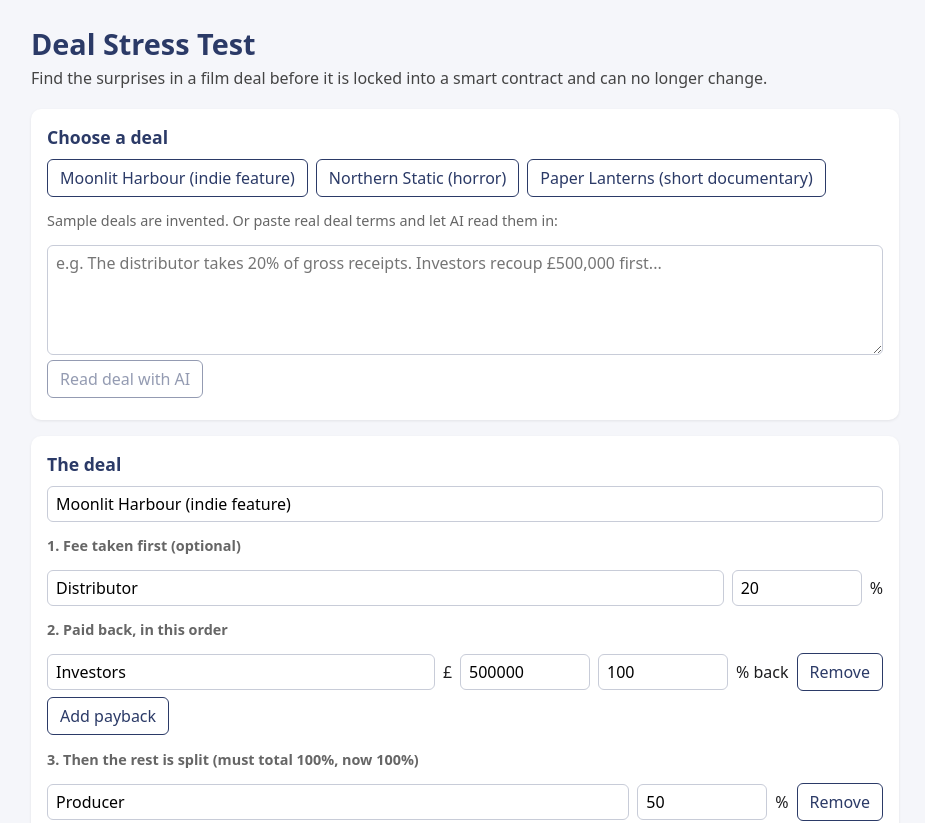
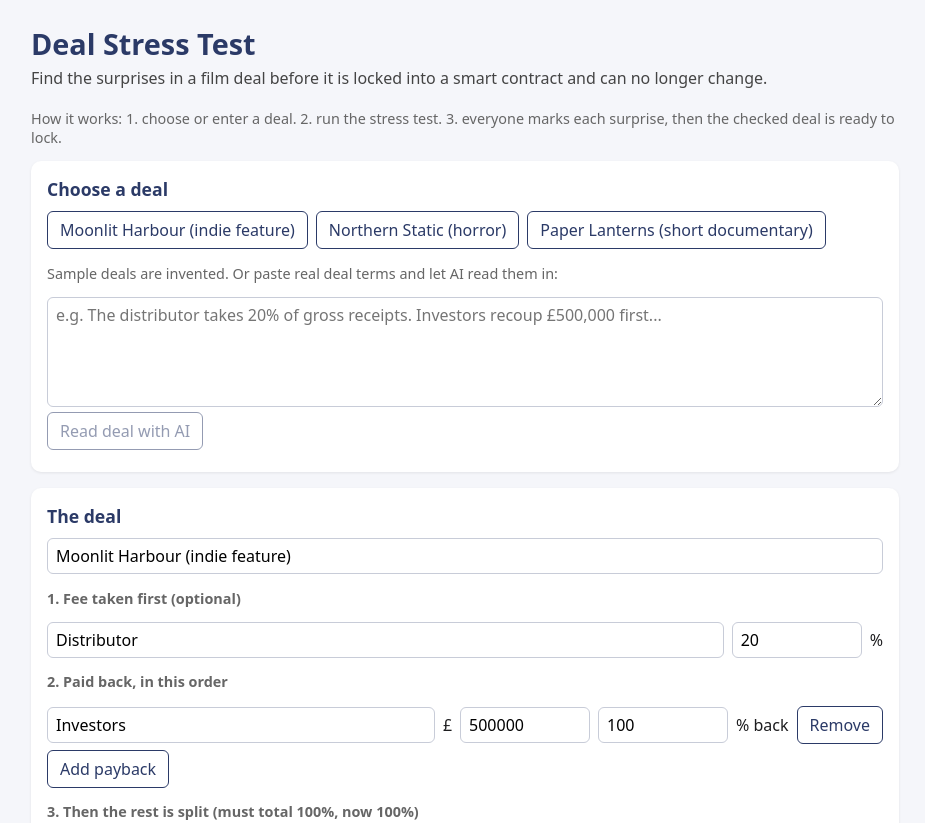
Before and after one commit to hugochin101/lunim-deal-stress-test, a Next.js app: page / in a window 1280 px wide. Shown: the top 823 px of the page, without its empty margins (175-1100 px from the left). Built offline with nearby package versions, Linux system fonts and the light colour scheme.

Commit message:
Explain the three steps at the top of the page

```diff
--- a/src/app/page.tsx
+++ b/src/app/page.tsx
@@ -59,6 +59,7 @@ export default function Home() {
     <main>
       <h1>Deal Stress Test</h1>
       <p className="lead">Find the surprises in a film deal before it is locked into a smart contract and can no longer change.</p>
+      <p className="muted">How it works: 1. choose or enter a deal. 2. run the stress test. 3. everyone marks each surprise, then the checked deal is ready to lock.</p>
 
       <section className="card">
         <h2>Choose a deal</h2>
```
